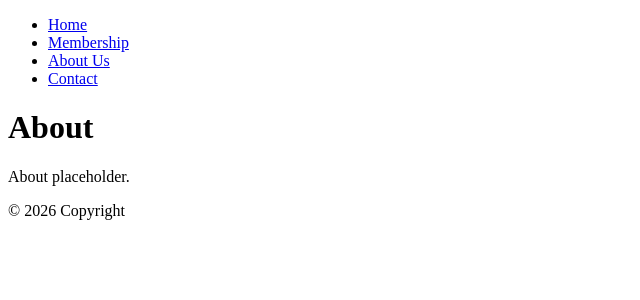
After one commit to FilipTSC/uuproject, a Flask app: page /about in a window 1280 px wide. The commit adds this page. Shown: the top 300 px of the page, without its empty margins (0-640 px from the left). Run offline with Flask 2, Linux system fonts and the light colour scheme.

Commit message:
feature/UU-3 File structure changes and FAQ into About

```diff
--- a/app.py
+++ b/app.py
@@ -4,8 +4,8 @@ app = Flask(__name__)
 
 
 @app.route('/')
-def home():
-    return render_template('home.html')
+def index():
+    return render_template('index.html')
 
 
 @app.route('/membership')
@@ -13,9 +13,9 @@ def membership():
     return render_template('membership.html')
 
 
-@app.route('/faqs')
-def faqs():
-    return render_template('faqs.html')
+@app.route('/about')
+def about():
+    return render_template('about.html')
 
 
 @app.route('/contact')
--- /dev/null
+++ b/templates/about.html
@@ -0,0 +1,8 @@
+{% extends "base.html" %}
+
+{% block title %}About{% endblock %}
+
+{% block content %}
+<h1>About</h1>
+<p>About placeholder.</p>
+{% endblock %}
--- a/templates/base.html
+++ b/templates/base.html
@@ -10,9 +10,9 @@
     <header>
       <nav>
         <ul>
-          <li><a href="{{ url_for('home') }}">Home</a></li>
+          <li><a href="{{ url_for('index') }}">Home</a></li>
           <li><a href="{{ url_for('membership') }}">Membership</a></li>
-          <li><a href="{{ url_for('faqs') }}">FAQs</a></li>
+          <li><a href="{{ url_for('about') }}">About Us</a></li>
           <li><a href="{{ url_for('contact') }}">Contact</a></li>
         </ul>
       </nav>
--- a/templates/home.html
+++ b/templates/index.html
@@ -1,6 +1,6 @@
 {% extends "base.html" %}
 
-{% block title %}Home{% endblock %}
+{% block title %}Index{% endblock %}
 
 {% block content %}
 <h1>Home</h1>
```
Also changed, not shown: templates/faqs.html (deleted, +0 -8 lines), static/javascript/index.js (added).
